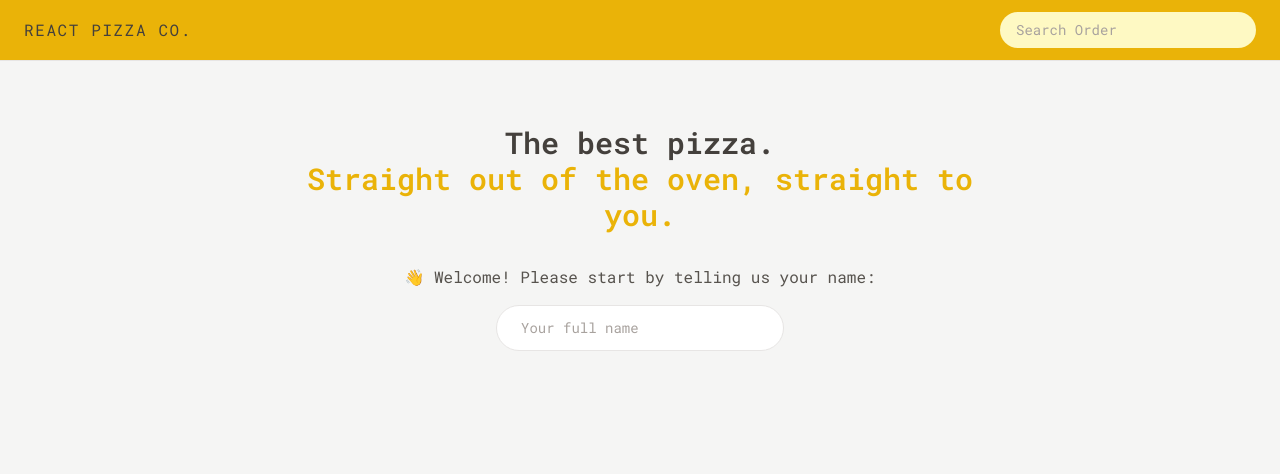
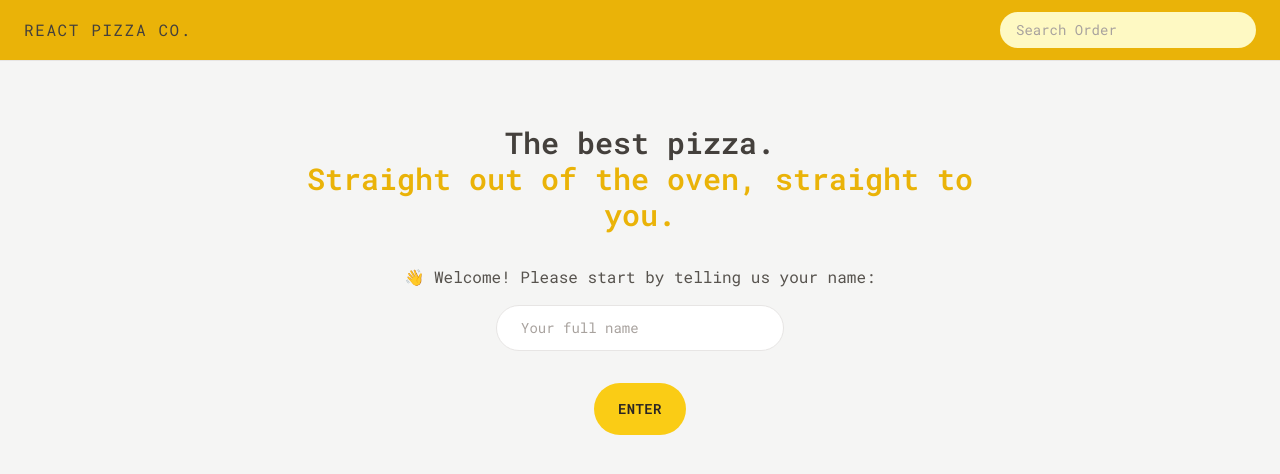
Before and after one commit to myself-alif/react-pizza-app, a React (Vite) app: page / in a window 1280 px wide. Shown: the top 474 px of the page. Built offline with nearby package versions, Linux system fonts and the light colour scheme.

Commit message:
improvement

```diff
--- a/src/features/user/CreateUser.jsx
+++ b/src/features/user/CreateUser.jsx
@@ -37,6 +37,11 @@ function CreateUser() {
           <Button type="primary">Start ordering</Button>
         </div>
       )}
+      {username === "" && (
+        <div>
+          <Button type="primary">Enter</Button>
+        </div>
+      )}
     </form>
   );
 }
```
